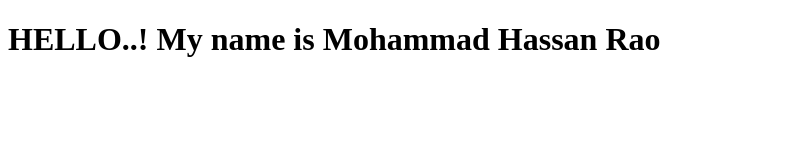
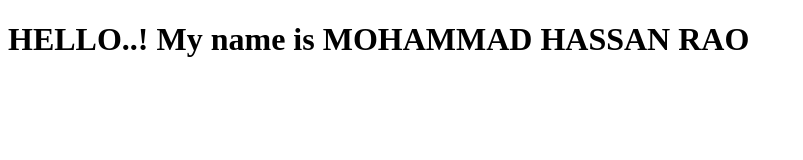
Before and after one commit to HsnRao0335/BootCampC1, a plain HTML site: page index.html in a window 1280 px wide. Shown: the whole page, without its empty margins (0-803 px from the left). Drawn offline with Linux system fonts and the light colour scheme.

Commit message:
Updated index.hmtl after setting up my workflow for surge

```diff
--- a/index.html
+++ b/index.html
@@ -6,6 +6,6 @@
     <title>Document</title>
   </head>
   <body>
-    <h1>HELLO..! My name is Mohammad Hassan Rao</h1>
+    <h1>HELLO..! My name is MOHAMMAD HASSAN RAO</h1>
   </body>
 </html>
```
